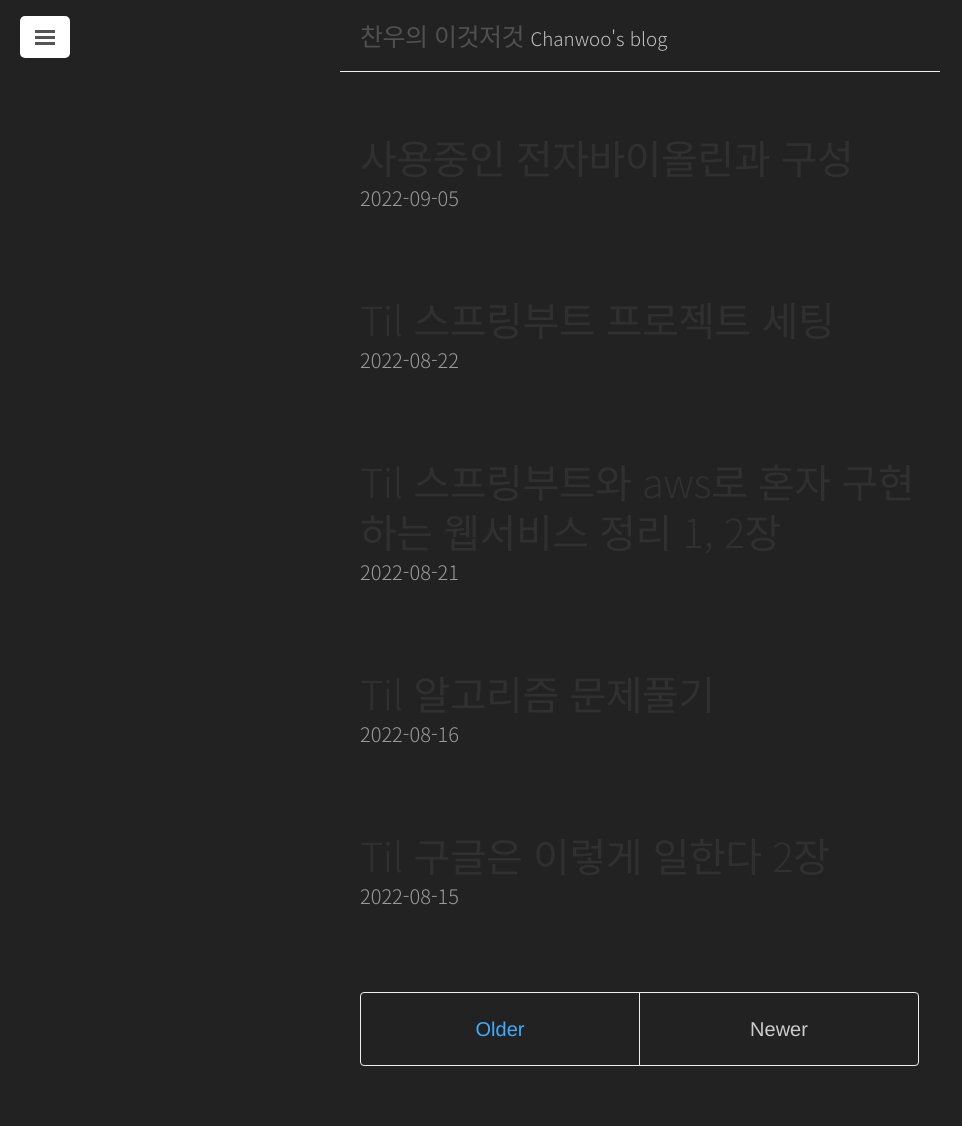
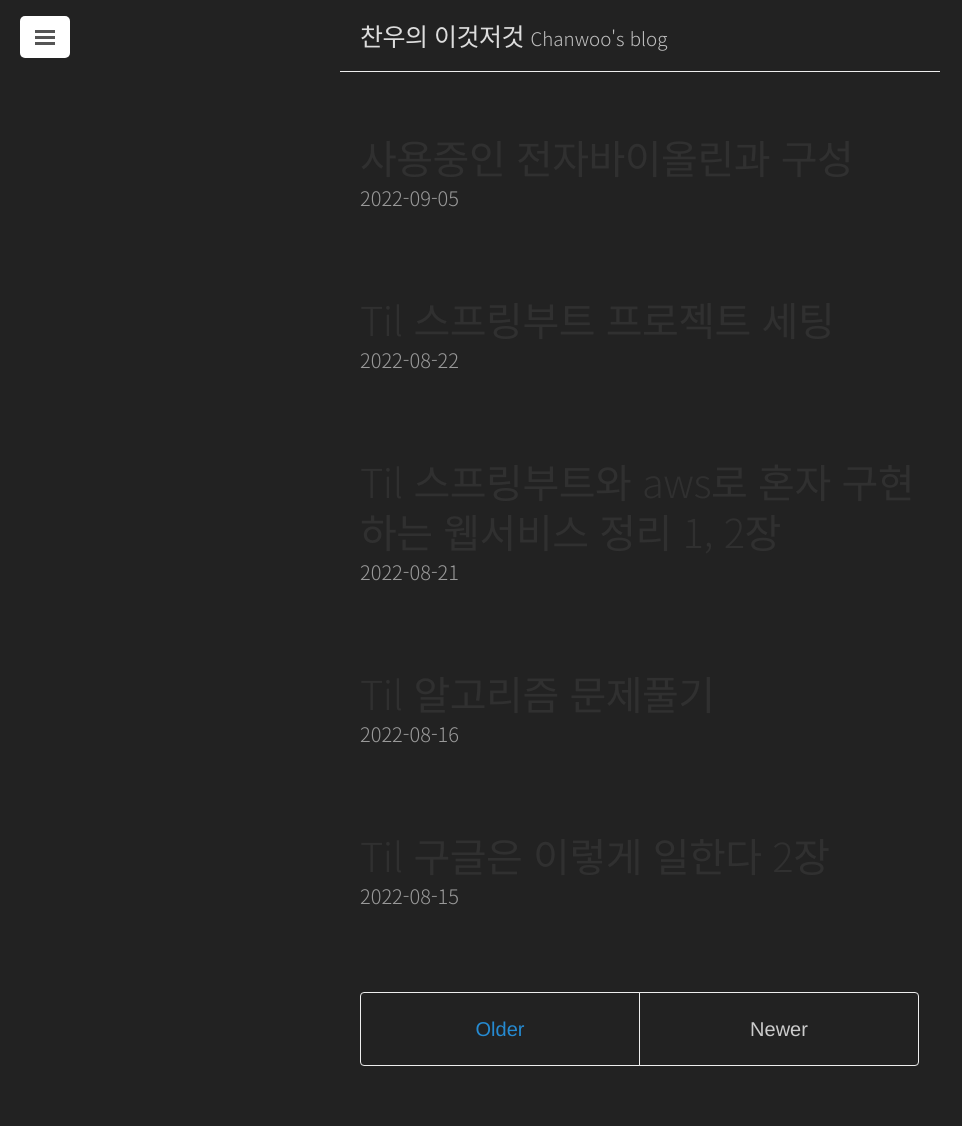
Before and after one commit to chanwooo/chanwooo.github.io, a Jekyll site: the page built from index.html, in a window 1280 px wide. Shown: the whole page, without its empty margins (0-962 px from the left). Built offline with Jekyll 4.4.1, drawn with Linux system fonts in a browser that asks for light colours; the list of posts is cut into pages by our own code.

Commit message:
Update lanyon.css

```diff
--- a/public/css/lanyon.css
+++ b/public/css/lanyon.css
@@ -594,11 +594,11 @@
 
 p,
 dl {
-  color: #dbdbdb;
+  color: #ddd;
 }
 
 a {
-  color: #41adff;
+  color: ##ddd;
   text-decoration: none;
 }
 
@@ -612,3 +612,11 @@
 sidebar-toggle {
   background-color: #333333;
 }
+
+.post-title {
+  color: #ddd;
+}
+
+.masthead-title a {
+  color: #ddd;
+}
```
